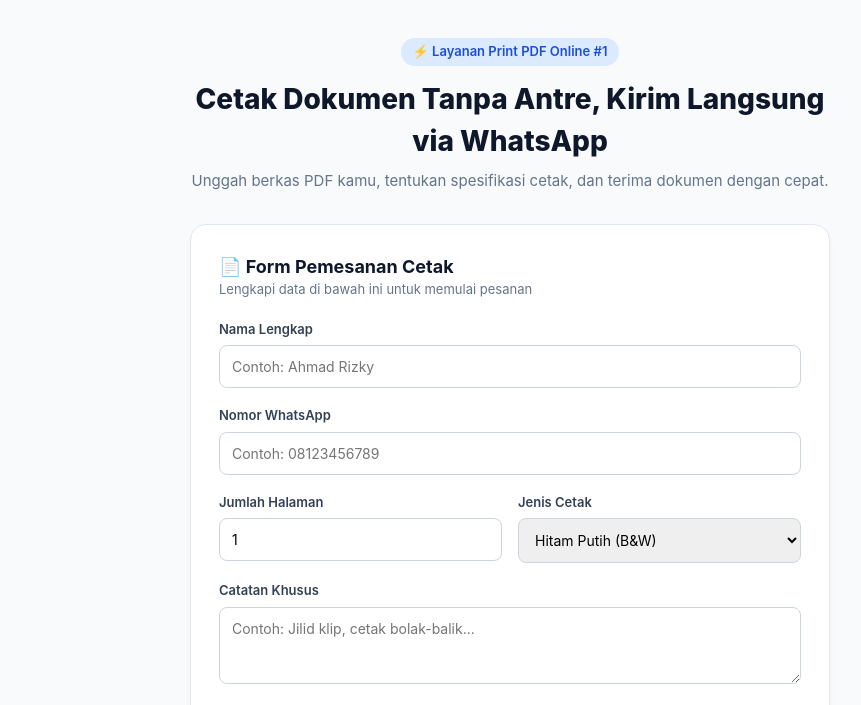
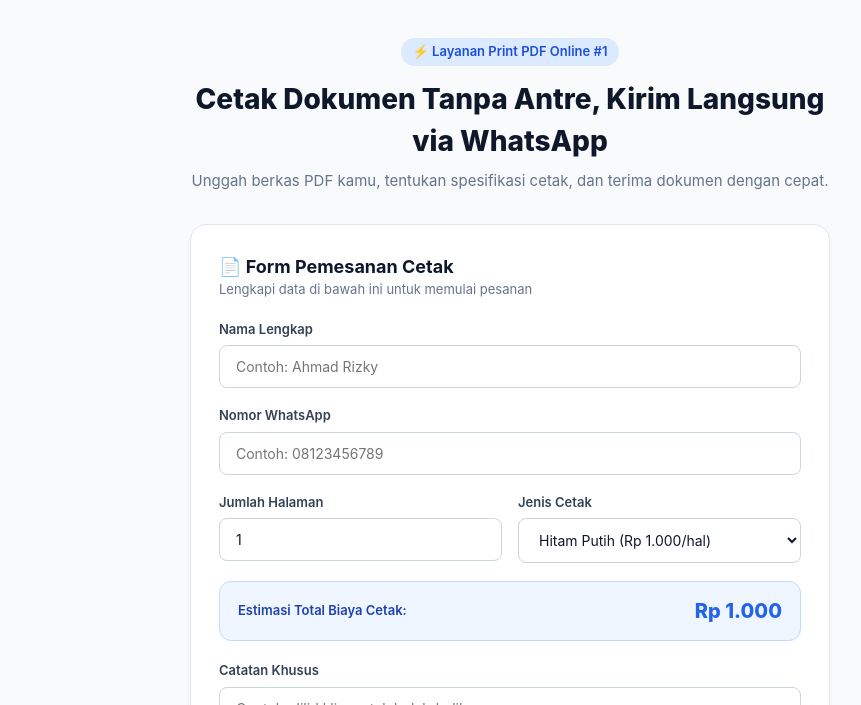
Before and after one commit to ryogadev112/kohancopier-project, a website: page index.html in a window 1280 px wide. Shown: the part 65-770 px from the top of the page, without its empty margins (130-991 px from the left). Drawn offline with Linux system fonts and the light colour scheme.

Commit message:
Add auto price calculator and fix admin login UI layout

```diff
--- a/index.html
+++ b/index.html
@@ -4,7 +4,7 @@
     <meta charset="UTF-8">
     <meta name="viewport" content="width=device-width, initial-scale=1.0">
     <title>KohanCopier - Cetak Dokumen Online Cepat & Praktis</title>
-    <link rel="stylesheet" href="style.css?v=2">
+    <link rel="stylesheet" href="style.css?v=3">
 </head>
 <body>
 
@@ -50,10 +50,16 @@
                     <div class="form-group half">
                         <label for="jenisCetak">Jenis Cetak</label>
                         <select id="jenisCetak" name="jenisCetak">
-                            <option value="Hitam Putih">Hitam Putih (B&W)</option>
-                            <option value="Warna">Warna (Color)</option>
+                            <option value="Hitam Putih">Hitam Putih (Rp 1.000/hal)</option>
+                            <option value="Warna">Warna (Rp 2.000/hal)</option>
                         </select>
                     </div>
+                </div>
+
+                <!-- Box Estimasi Harga Otomatis -->
+                <div class="price-box">
+                    <span>Estimasi Total Biaya Cetak:</span>
+                    <span class="price-amount" id="pricePreview">Rp 1.000</span>
                 </div>
 
                 <div class="form-group">
@@ -107,6 +113,7 @@
                 <p><strong>Nama:</strong> <span id="modalNama">-</span></p>
                 <p><strong>Dokumen:</strong> <span id="modalFile">-</span></p>
                 <p><strong>Spesifikasi:</strong> <span id="modalDetail">-</span></p>
+                <p><strong>Total Pembayaran:</strong> <span id="modalTotalHarga" style="color: #2563eb; font-weight: 800; font-size: 16px;">Rp 0</span></p>
                 <p><strong>Status Pembayaran:</strong> <span style="background: #fef3c7; color: #d97706; padding: 2px 8px; border-radius: 6px; font-size: 12px; font-weight: bold;">Belum Dibayar / Pending</span></p>
             </div>
 
@@ -128,8 +135,8 @@
         </div>
     </div>
 
-    <script src="main.js?v=2"></script>
-    <script src="track.js"></script>
+    <script src="main.js?v=3"></script>
+    <script src="track.js?v=3"></script>
     <script>
         const fileInput = document.getElementById('file');
         const fileNameDisplay = document.getElementById('fileNameDisplay');
--- a/main.js
+++ b/main.js
@@ -1,12 +1,33 @@
 const NOMOR_WA_ADMIN = "6288218475220";
 const GOOGLE_SCRIPT_URL = "https://script.google.com/macros/s/AKfycbyotw4ez7OI14rmdQVuHsdBGHx3t1z4WcLnSGWNF17yXMQ3FJzsv1HZWUWRFlXFS84Psg/exec";
 
+// 1. FUNGSI KALKULATOR HARGA OTOMATIS
+function hitungTotalBiaya() {
+    const jumlahHalaman = parseInt(document.getElementById('jumlahHalaman')?.value) || 1;
+    const jenisCetak = document.getElementById('jenisCetak')?.value || 'Hitam Putih';
+
+    // Hitam Putih = 1000, Warna = 2000
+    const hargaPerHal = (jenisCetak === 'Warna') ? 2000 : 1000;
+    const total = jumlahHalaman * hargaPerHal;
+    const formatted = 'Rp ' + total.toLocaleString('id-ID');
+
+    const previewEl = document.getElementById('pricePreview');
+    if (previewEl) previewEl.innerText = formatted;
+
+    return { total, formatted };
+}
+
+// Jalankan kalkulator saat input diketik/diubah
+document.getElementById('jumlahHalaman')?.addEventListener('input', hitungTotalBiaya);
+document.getElementById('jenisCetak')?.addEventListener('change', hitungTotalBiaya);
+document.addEventListener('DOMContentLoaded', hitungTotalBiaya);
+
+// 2. PROSES FORM PEMESANAN
 document.getElementById('orderForm')?.addEventListener('submit', function(e) {
     e.preventDefault();
 
     const submitBtn = document.getElementById('submitBtn');
 
-    // 1. Tampilkan animasi spinner & kunci tombol
     if (submitBtn) {
         submitBtn.disabled = true;
         submitBtn.innerHTML = `<span class="btn-loading"><span class="spinner"></span> <span>Memproses Pesanan...</span></span>`;
@@ -21,6 +42,7 @@ document.getElementById('orderForm')?.addEventListener('submit', function(e) {
         const fileInput = document.getElementById('file');
         const fileName = fileInput && fileInput.files && fileInput.files.length > 0 ? fileInput.files[0].name : 'Tidak Ada File';
 
+        const { formatted: totalHargaFormatted } = hitungTotalBiaya();
         const orderId = 'KC-' + Date.now();
 
         const payload = {
@@ -33,25 +55,27 @@ document.getElementById('orderForm')?.addEventListener('submit', function(e) {
             catatan: catatan
         };
 
-        // 2. Kirim data langsung ke Google Sheets (Direct Fetch no-cors)
+        // Kirim langsung ke Google Sheets
         const params = new URLSearchParams(payload).toString();
         fetch(`${GOOGLE_SCRIPT_URL}?${params}`, {
             method: 'GET',
             mode: 'no-cors'
         });
 
-        // 3. Masukkan data ke Modal Detail Pesanan
+        // Masukkan data ke Modal
         const elOrderId = document.getElementById('modalOrderId');
         const elNama = document.getElementById('modalNama');
         const elFile = document.getElementById('modalFile');
         const elDetail = document.getElementById('modalDetail');
+        const elTotal = document.getElementById('modalTotalHarga');
 
         if (elOrderId) elOrderId.innerText = orderId;
         if (elNama) elNama.innerText = nama;
         if (elFile) elFile.innerText = fileName;
         if (elDetail) elDetail.innerText = `${jumlahHalaman} Halaman (${jenisCetak})`;
+        if (elTotal) elTotal.innerText = totalHargaFormatted;
 
-        // 4. Beri jeda 500ms lalu tampilkan Modal Pop-up
+        // Tampilkan Modal
         setTimeout(() => {
             const modal = document.getElementById('orderModal');
             if (modal) modal.style.display = 'flex';
@@ -62,13 +86,14 @@ document.getElementById('orderForm')?.addEventListener('submit', function(e) {
             }
         }, 500);
 
-        // 5. Siapkan Link WhatsApp
+        // Link WhatsApp Admin
         const pesanWA = `Halo Admin KohanCopier,\n\nSaya telah membuat pesanan cetak dokumen baru:` +
             `\n- *ID Pesanan:* ${orderId}` +
             `\n- *Nama:* ${nama}` +
             `\n- *No WA:* ${phone}` +
             `\n- *Jumlah Halaman:* ${jumlahHalaman}` +
             `\n- *Jenis Cetak:* ${jenisCetak}` +
+            `\n- *Total Biaya:* ${totalHargaFormatted}` +
             `\n- *Nama File:* ${fileName}` +
             `\n- *Catatan:* ${catatan}` +
             `\n\nMohon dicek dan diproses. Terima kasih!`;
--- a/style.css
+++ b/style.css
@@ -107,23 +107,28 @@ body {
     margin-bottom: 6px;
 }
 
+/* Konsistensi Seluruh Input Form (Bypass Bug Password Admin) */
 input[type="text"],
 input[type="tel"],
 input[type="number"],
+input[type="password"],
 select,
 textarea {
-    width: 100%;
-    padding: 12px;
-    border: 1px solid #cbd5e1;
-    border-radius: 8px;
-    font-size: 14px;
-    outline: none;
-    transition: all 0.2s;
+    width: 100% !important;
+    padding: 12px 16px !important;
+    border: 1px solid #cbd5e1 !important;
+    border-radius: 8px !important;
+    font-size: 14px !important;
+    outline: none !important;
+    background-color: #ffffff !important;
+    color: #0f172a !important;
+    transition: all 0.2s !important;
+    box-sizing: border-box !important;
 }
 
 input:focus, select:focus, textarea:focus {
-    border-color: #2563eb;
-    box-shadow: 0 0 0 3px rgba(37, 99, 235, 0.1);
+    border-color: #2563eb !important;
+    box-shadow: 0 0 0 3px rgba(37, 99, 235, 0.1) !important;
 }
 
 .form-row {
@@ -133,6 +138,30 @@ input:focus, select:focus, textarea:focus {
 
 .form-group.half {
     flex: 1;
+}
+
+/* Box Estimasi Harga Otomatis */
+.price-box {
+    background: #eff6ff;
+    border: 1px solid #bfdbfe;
+    border-radius: 12px;
+    padding: 14px 18px;
+    margin-bottom: 20px;
+    display: flex;
+    justify-content: space-between;
+    align-items: center;
+}
+
+.price-box span {
+    font-size: 13px;
+    color: #1e40af;
+    font-weight: 600;
+}
+
+.price-amount {
+    font-size: 20px !important;
+    font-weight: 800 !important;
+    color: #2563eb !important;
 }
 
 .drop-zone {
@@ -204,7 +233,7 @@ input:focus, select:focus, textarea:focus {
     gap: 10px;
 }
 
-/* Animasi Loading Spinner (Diperbaiki) */
+/* Animasi Loading Spinner */
 .spinner {
     display: inline-block !important;
     width: 18px !important;
```
Also changed, not shown: admin.html (+9 -7 lines).
